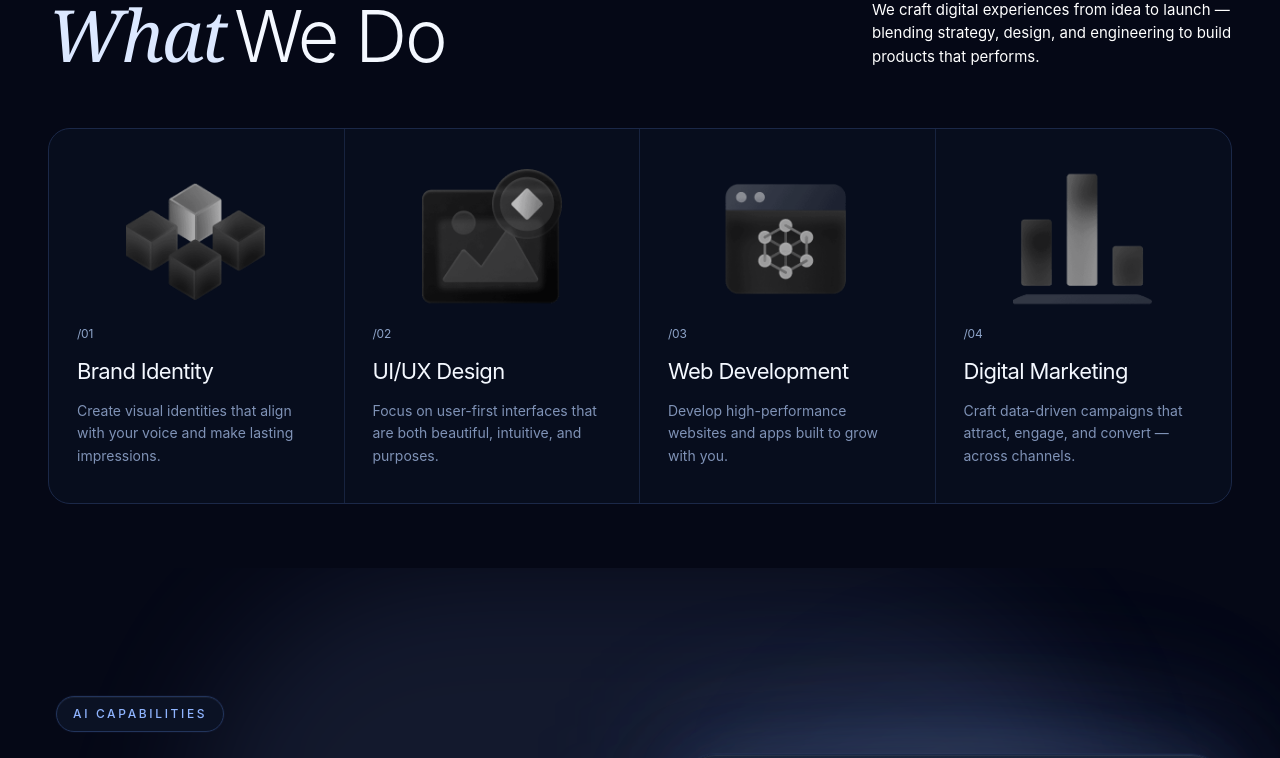
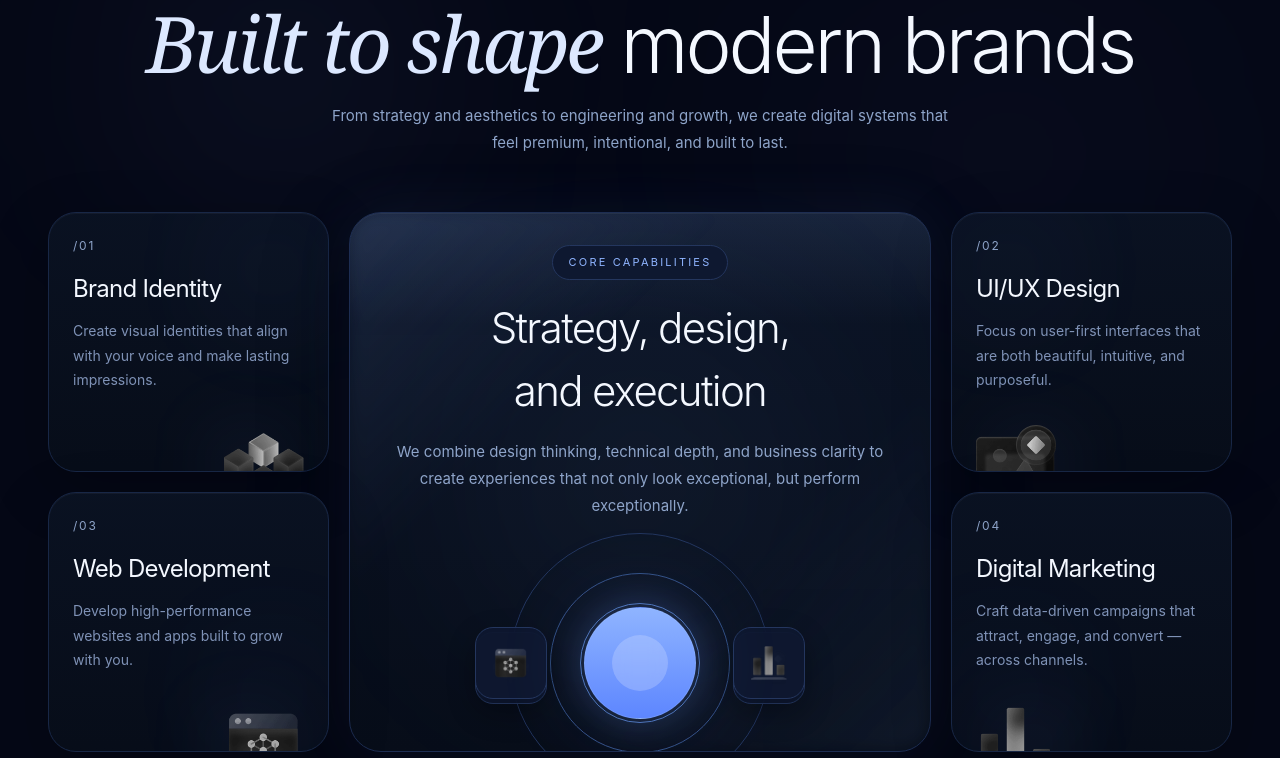
Before and after one commit to Takmim00/Aurevian, a React (Vite) app: page / in a window 1280 px wide. Shown: the part 936-1694 px from the top of the page. Built offline with nearby package versions, Linux system fonts and the light colour scheme.

Commit message:
services section redesign

```diff
--- a/src/components/Services.jsx
+++ b/src/components/Services.jsx
@@ -10,7 +10,7 @@ const services = [
     id: "/02",
     title: "UI/UX Design",
     description:
-      "Focus on user-first interfaces that are both beautiful, intuitive, and purposes.",
+      "Focus on user-first interfaces that are both beautiful, intuitive, and purposeful.",
     icon: "/uiux.png",
   },
   {
@@ -33,99 +33,215 @@ export default function Services() {
   return (
     <section
       id="services"
-      className="bg-[#050816] px-4 py-16 text-white md:px-8 lg:px-10 xl:px-12 2xl:px-14"
+      className="relative overflow-hidden bg-[#050816] px-4 py-20 text-white md:px-8 lg:px-10 xl:px-12 2xl:px-14"
     >
-      <div className="mx-auto max-w-400">
-        <div className="mb-10 md:mb-14">
-          {/* Top: Our Services */}
-          <div className="mb-6">
-            <div className="inline-flex items-center gap-2 rounded-full border border-[#1f2f57] bg-[#0b1224] px-5 py-2 text-xl text-[#dbe7ff] shadow-[inset_1px_1px_2px_rgba(133,165,255,0.16),0_0_0_1px_rgba(70,110,210,0.08)]">
-              <span className="opacity-80 text-[#8fb4ff]">⌘</span>
-              <span className=" text-[#8fb4ff]">Our Services</span>
-            </div>
+      {/* ambient bg */}
+      <div className="pointer-events-none absolute inset-0">
+        <div className="absolute left-[12%] top-[8%] h-64 w-64 rounded-full bg-[#8fb4ff]/8 blur-[120px]" />
+        <div className="absolute right-[10%] top-[15%] h-72 w-72 rounded-full bg-[#6c96ff]/8 blur-[140px]" />
+        <div className="absolute bottom-[8%] left-1/2 h-80 w-80 -translate-x-1/2 rounded-full bg-[#8fb4ff]/6 blur-[150px]" />
+      </div>
+
+      <div className="relative mx-auto max-w-400">
+        {/* header */}
+        <div className="mb-14 text-center">
+          <div className="mb-6 inline-flex items-center gap-2 rounded-full border border-[#1f2f57] bg-[#0b1224] px-5 py-2 text-sm uppercase tracking-[0.16em] text-[#8fb4ff] shadow-[inset_1px_1px_2px_rgba(133,165,255,0.16),0_0_0_1px_rgba(70,110,210,0.08)]">
+            <span className="opacity-80">⌘</span>
+            <span>Our Services</span>
           </div>
 
-          {/* Bottom: Left + Right */}
-          <div className="flex flex-col gap-6 lg:flex-row lg:items-start lg:justify-between">
-            {/* Left */}
-            <h2 className="text-[46px] font-normal leading-none tracking-[-0.03em] text-[#dce8ff] md:text-[64px] lg:text-[72px]">
-              <span className="mr-2 font-serif italic text-[#dce8ff]">What</span>
-              <span className="font-light text-[#f4f8ff]">We Do</span>
-            </h2>
+          <h2 className="text-[42px] font-normal leading-[0.95] tracking-[-0.04em] text-[#dce8ff] md:text-[62px] lg:text-[78px]">
+            <span className="font-serif italic">Built to shape</span>{" "}
+            <span className="font-light text-[#f4f8ff]">modern brands</span>
+          </h2>
 
-            {/* Right */}
-            <p className="max-w-90 text-sm leading-[1.55]  md:text-[15px]">
-              We craft digital experiences from idea to launch — blending
-              strategy, design, and engineering to build products that performs.
-            </p>
-          </div>
+          <p className="mx-auto mt-5 max-w-160 text-[14px] leading-[1.8] text-[#8ea4c9] md:text-[15px]">
+            From strategy and aesthetics to engineering and growth, we create
+            digital systems that feel premium, intentional, and built to last.
+          </p>
         </div>
 
-        <div className="grid overflow-hidden rounded-[22px] border border-[#1b2848] bg-[#070d1d] md:grid-cols-2 xl:grid-cols-4">
-          {services.map((service, index) => (
-            <article
-              key={service.title}
-              className={`group relative min-h-61.25 overflow-hidden px-6 pb-9 pt-8 md:min-h-70 md:px-7 xl:min-h-63.75 ${
-                index !== services.length - 1
-                  ? "border-b border-[#17233f] xl:border-b-0 xl:border-r"
-                  : ""
-              } ${index === 1 ? "md:border-r-0 xl:border-r" : ""}`}
-            >
-              {/* hover bg only inside card */}
-              <div
-                className="pointer-events-none absolute inset-0 opacity-0 transition-all duration-700 group-hover:opacity-100"
-                style={{
-                  backgroundImage: "url('/card-bg.svg')",
-                  backgroundSize: "cover",
-                  backgroundPosition: "center",
-                  backgroundRepeat: "no-repeat",
-                }}
-              />
+        {/* showcase layout */}
+        <div className="grid gap-5 lg:grid-cols-12 lg:grid-rows-[260px_260px]">
+          {/* top left */}
+          <article className="group relative overflow-hidden rounded-[28px] border border-[#182746] bg-[linear-gradient(180deg,rgba(10,18,34,0.96)_0%,rgba(7,13,25,0.98)_100%)] p-6 shadow-[inset_0_1px_0_rgba(255,255,255,0.04),0_18px_60px_rgba(0,0,0,0.22)] transition-all duration-500 hover:-translate-y-1 hover:border-[#29406f] hover:shadow-[0_22px_70px_rgba(0,0,0,0.28),0_0_45px_rgba(108,150,255,0.10)] lg:col-span-3 lg:row-span-1">
+            <div className="pointer-events-none absolute right-0 top-0 h-28 w-28 rounded-full bg-[#8fb4ff]/10 blur-3xl opacity-70" />
+            <div className="relative z-10 flex h-full flex-col justify-between">
+              <div>
+                <div className="mb-4 text-[12px] tracking-[0.15em] text-[#8ea4c9]">
+                  {services[0].id}
+                </div>
+                <h3 className="text-[24px] tracking-[-0.03em] text-[#f4f8ff]">
+                  {services[0].title}
+                </h3>
+                <p className="mt-3 text-[14px] leading-[1.75] text-[#7f92b6]">
+                  {services[0].description}
+                </p>
+              </div>
 
-              {/* gradient overlay */}
-              <div
-                className="pointer-events-none absolute inset-0 opacity-0 transition-all duration-700 group-hover:opacity-100"
-                style={{
-                  background:
-                    "linear-gradient(180deg, rgba(108,150,255,0.18) 0%, rgba(108,150,255,0.05) 28%, rgba(255,255,255,0) 52%)",
-                }}
-              />
-
-              {/* dark overlay for text readability */}
-              <div className="pointer-events-none absolute inset-0 bg-[#050816]/0 transition-all duration-700 group-hover:bg-[#050816]/18" />
-
-              <div className="relative z-10 my-8 mb-10 flex h-23 items-center justify-center">
-                {service.floating && (
-                  <div className="pointer-events-none absolute right-[26%] top-2 z-10 flex h-12 w-12 items-center justify-center rounded-full border border-[#29406f] bg-[#0f1a33]/90 shadow-[0_10px_30px_rgba(76,124,255,0.16)] backdrop-blur-md">
-                    <div className="h-5 w-5 rotate-45 rounded-md border border-[#4968a8] bg-[#152548] shadow-[inset_0_1px_0_rgba(180,205,255,0.16)]" />
-                  </div>
-                )}
-
+              <div className="relative mt-8 flex justify-end">
+                <div className="absolute right-6 top-1/2 h-16 w-16 -translate-y-1/2 rounded-full bg-[#8fb4ff]/10 blur-2xl" />
                 <img
-                  src={service.icon}
-                  alt={service.title}
-                  className="h-30 w-30 object-contain opacity-95 transition-transform duration-700 group-hover:scale-105 md:h-35 md:w-35"
+                  src={services[0].icon}
+                  alt={services[0].title}
+                  className="relative z-10 h-20 w-20 object-contain transition-transform duration-500 group-hover:scale-110"
                 />
               </div>
+            </div>
+          </article>
 
-              <div className="relative z-10 mb-3 text-[12px] tracking-[-0.02em] text-[#8ea4c9]">
-                {service.id}
+          {/* center featured */}
+          <article className="group relative overflow-hidden rounded-[32px] border border-[#1d2d52] bg-[linear-gradient(180deg,rgba(12,21,39,0.98)_0%,rgba(7,13,25,1)_100%)] p-8 shadow-[inset_0_1px_0_rgba(255,255,255,0.05),0_26px_90px_rgba(0,0,0,0.30),0_0_60px_rgba(108,150,255,0.08)] lg:col-span-6 lg:row-span-2">
+            <div className="pointer-events-none absolute inset-x-0 top-0 h-28 bg-linear-to-b from-[#8fb4ff]/10 to-transparent" />
+            <div className="pointer-events-none absolute left-1/2 top-1/2 h-72 w-72 -translate-x-1/2 -translate-y-1/2 rounded-full bg-[#8fb4ff]/8 blur-[120px]" />
+            <div className="pointer-events-none absolute -inset-px rounded-[32px] bg-[linear-gradient(135deg,rgba(143,180,255,0.16),transparent_35%,transparent_65%,rgba(143,180,255,0.10))] opacity-70 blur-sm" />
+
+            <div className="relative z-10 flex h-full flex-col justify-between">
+              <div className="text-center">
+                <div className="mb-4 inline-flex items-center rounded-full border border-[#24365e] bg-[#0e1830] px-4 py-2 text-[11px] uppercase tracking-[0.2em] text-[#8fb4ff]">
+                  Core Capabilities
+                </div>
+
+                <h3 className="text-[34px] font-light tracking-[-0.04em] text-[#f4f8ff] md:text-[42px]">
+                  Strategy, design,
+                  <br />
+                  and execution
+                </h3>
+
+                <p className="mx-auto mt-4 max-w-130 text-[14px] leading-[1.8] text-[#8ea4c9] md:text-[15px]">
+                  We combine design thinking, technical depth, and business
+                  clarity to create experiences that not only look exceptional,
+                  but perform exceptionally.
+                </p>
               </div>
 
-              <h3 className="relative z-10 mb-3 text-[22px] font-normal tracking-[-0.03em] text-[#f4f8ff] transition-colors duration-500 group-hover:text-[#b9d0ff]">
-                {service.title}
-              </h3>
+              <div className="relative mt-10 flex items-center justify-center">
+                {/* rings */}
+                <div className="absolute h-65 w-65 rounded-full border border-[#24375f]" />
+                <div className="absolute h-45 w-45 rounded-full border border-[#345286]" />
+                <div className="absolute h-30 w-30 rounded-full border border-[#4a6fb0]" />
 
-              <p className="relative z-10 max-w-60 text-[14px] leading-[1.6] text-[#7f92b6]">
-                {service.description}
-              </p>
+                {/* icons around */}
+                <div className="absolute left-[18%] top-[22%] flex h-18 w-18 items-center justify-center rounded-2xl border border-[#24365e] bg-[#0e1830]/95 shadow-[0_10px_30px_rgba(0,0,0,0.18)]">
+                  <img
+                    src={services[0].icon}
+                    alt=""
+                    className="h-9 w-9 object-contain"
+                  />
+                </div>
 
-              <div className="pointer-events-none absolute inset-0 opacity-0 transition duration-500 group-hover:opacity-100">
-                <div className="absolute inset-x-0 top-0 h-px bg-[#2a3f6e]" />
-                <div className="absolute inset-0 bg-[radial-gradient(circle_at_top,rgba(100,149,255,0.12),transparent_45%)]" />
+                <div className="absolute right-[18%] top-[22%] flex h-18 w-18 items-center justify-center rounded-2xl border border-[#24365e] bg-[#0e1830]/95 shadow-[0_10px_30px_rgba(0,0,0,0.18)]">
+                  <img
+                    src={services[1].icon}
+                    alt=""
+                    className="h-9 w-9 object-contain"
+                  />
+                </div>
+
+                <div className="absolute left-[18%] bottom-[18%] flex h-18 w-18 items-center justify-center rounded-2xl border border-[#24365e] bg-[#0e1830]/95 shadow-[0_10px_30px_rgba(0,0,0,0.18)]">
+                  <img
+                    src={services[2].icon}
+                    alt=""
+                    className="h-9 w-9 object-contain"
+                  />
+                </div>
+
+                <div className="absolute right-[18%] bottom-[18%] flex h-18 w-18 items-center justify-center rounded-2xl border border-[#24365e] bg-[#0e1830]/95 shadow-[0_10px_30px_rgba(0,0,0,0.18)]">
+                  <img
+                    src={services[3].icon}
+                    alt=""
+                    className="h-9 w-9 object-contain"
+                  />
+                </div>
+
+                {/* center */}
+                <div className="relative z-10 flex h-28 w-28 items-center justify-center rounded-full border border-[#9cbfff]/25 bg-[linear-gradient(180deg,#8fb4ff_0%,#5d86ff_100%)] shadow-[0_0_40px_rgba(108,150,255,0.28),0_0_100px_rgba(143,180,255,0.14)] transition-transform duration-500 group-hover:scale-105">
+                  <div className="h-14 w-14 rounded-full bg-white/20 backdrop-blur-sm" />
+                </div>
               </div>
-            </article>
-          ))}
+            </div>
+          </article>
+
+          {/* top right */}
+          <article className="group relative overflow-hidden rounded-[28px] border border-[#182746] bg-[linear-gradient(180deg,rgba(10,18,34,0.96)_0%,rgba(7,13,25,0.98)_100%)] p-6 shadow-[inset_0_1px_0_rgba(255,255,255,0.04),0_18px_60px_rgba(0,0,0,0.22)] transition-all duration-500 hover:-translate-y-1 hover:border-[#29406f] hover:shadow-[0_22px_70px_rgba(0,0,0,0.28),0_0_45px_rgba(108,150,255,0.10)] lg:col-span-3 lg:row-span-1">
+            <div className="pointer-events-none absolute left-0 top-0 h-28 w-28 rounded-full bg-[#8fb4ff]/10 blur-3xl opacity-70" />
+            <div className="relative z-10 flex h-full flex-col justify-between">
+              <div>
+                <div className="mb-4 text-[12px] tracking-[0.15em] text-[#8ea4c9]">
+                  {services[1].id}
+                </div>
+                <h3 className="text-[24px] tracking-[-0.03em] text-[#f4f8ff]">
+                  {services[1].title}
+                </h3>
+                <p className="mt-3 text-[14px] leading-[1.75] text-[#7f92b6]">
+                  {services[1].description}
+                </p>
+              </div>
+
+              <div className="relative mt-8 flex justify-start">
+                <div className="absolute left-6 top-1/2 h-16 w-16 -translate-y-1/2 rounded-full bg-[#8fb4ff]/10 blur-2xl" />
+                <img
+                  src={services[1].icon}
+                  alt={services[1].title}
+                  className="relative z-10 h-20 w-20 object-contain transition-transform duration-500 group-hover:scale-110"
+                />
+              </div>
+            </div>
+          </article>
+
+          {/* bottom left */}
+          <article className="group relative overflow-hidden rounded-[28px] border border-[#182746] bg-[linear-gradient(180deg,rgba(10,18,34,0.96)_0%,rgba(7,13,25,0.98)_100%)] p-6 shadow-[inset_0_1px_0_rgba(255,255,255,0.04),0_18px_60px_rgba(0,0,0,0.22)] transition-all duration-500 hover:-translate-y-1 hover:border-[#29406f] hover:shadow-[0_22px_70px_rgba(0,0,0,0.28),0_0_45px_rgba(108,150,255,0.10)] lg:col-span-3 lg:row-span-1">
+            <div className="pointer-events-none absolute right-0 bottom-0 h-28 w-28 rounded-full bg-[#6c96ff]/10 blur-3xl opacity-70" />
+            <div className="relative z-10 flex h-full flex-col justify-between">
+              <div>
+                <div className="mb-4 text-[12px] tracking-[0.15em] text-[#8ea4c9]">
+                  {services[2].id}
+                </div>
+                <h3 className="text-[24px] tracking-[-0.03em] text-[#f4f8ff]">
+                  {services[2].title}
+                </h3>
+                <p className="mt-3 text-[14px] leading-[1.75] text-[#7f92b6]">
+                  {services[2].description}
+                </p>
+              </div>
+
+              <div className="relative mt-8 flex justify-end">
+                <div className="absolute right-6 top-1/2 h-16 w-16 -translate-y-1/2 rounded-full bg-[#8fb4ff]/10 blur-2xl" />
+                <img
+                  src={services[2].icon}
+                  alt={services[2].title}
+                  className="relative z-10 h-20 w-20 object-contain transition-transform duration-500 group-hover:scale-110"
+                />
+              </div>
+            </div>
+          </article>
+
+          {/* bottom right */}
+          <article className="group relative overflow-hidden rounded-[28px] border border-[#182746] bg-[linear-gradient(180deg,rgba(10,18,34,0.96)_0%,rgba(7,13,25,0.98)_100%)] p-6 shadow-[inset_0_1px_0_rgba(255,255,255,0.04),0_18px_60px_rgba(0,0,0,0.22)] transition-all duration-500 hover:-translate-y-1 hover:border-[#29406f] hover:shadow-[0_22px_70px_rgba(0,0,0,0.28),0_0_45px_rgba(108,150,255,0.10)] lg:col-span-3 lg:row-span-1">
+            <div className="pointer-events-none absolute left-0 bottom-0 h-28 w-28 rounded-full bg-[#6c96ff]/10 blur-3xl opacity-70" />
+            <div className="relative z-10 flex h-full flex-col justify-between">
+              <div>
+                <div className="mb-4 text-[12px] tracking-[0.15em] text-[#8ea4c9]">
+                  {services[3].id}
+                </div>
+                <h3 className="text-[24px] tracking-[-0.03em] text-[#f4f8ff]">
+                  {services[3].title}
+                </h3>
+                <p className="mt-3 text-[14px] leading-[1.75] text-[#7f92b6]">
+                  {services[3].description}
+                </p>
+              </div>
+
+              <div className="relative mt-8 flex justify-start">
+                <div className="absolute left-6 top-1/2 h-16 w-16 -translate-y-1/2 rounded-full bg-[#8fb4ff]/10 blur-2xl" />
+                <img
+                  src={services[3].icon}
+                  alt={services[3].title}
+                  className="relative z-10 h-20 w-20 object-contain transition-transform duration-500 group-hover:scale-110"
+                />
+              </div>
+            </div>
+          </article>
         </div>
       </div>
     </section>
```
